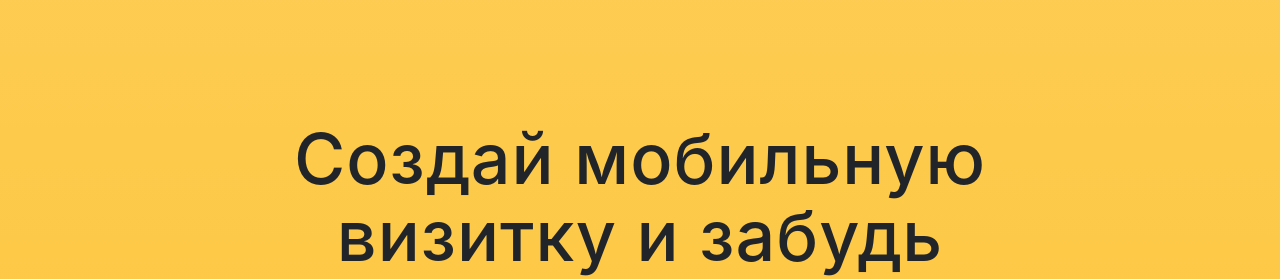
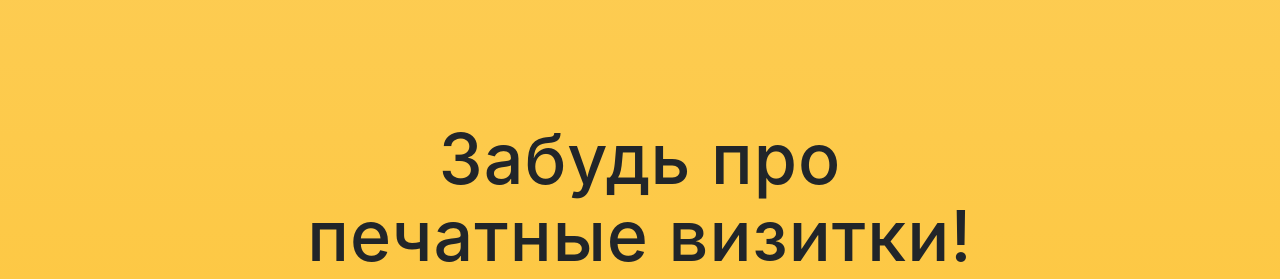
Before and after one commit to seklekov/Take5_www, a website with bundled scripts: page index.html in a window 1280 px wide. Shown: the part 830-1109 px from the top of the page. Built offline with nearby package versions, Linux system fonts and the light colour scheme; a web font is replaced by a local one.

Commit message:
copywriting

```diff
--- a/index.html
+++ b/index.html
@@ -109,7 +109,7 @@
       <div class="container">
         <div class="row">
           <div class="col-md-8 mx-auto">
-            <h2 class="section-heading">Создай мобильную визитку и забудь про печатные!</h2>
+            <h2 class="section-heading">Забудь про печатные визитки!</h2>
             <p>Загрузи бесплатно приложения и создай мобильную визитку которая не заканчивется никогда</p>
             <div class="badges">
               <a onclick="ga('send', 'event', 'Download', 'Android');" class="badge-link" href="https://play.google.com/store/apps/details?id=com.takeFive"><img src="img/google-play-badge.svg" alt=""></a>
```
